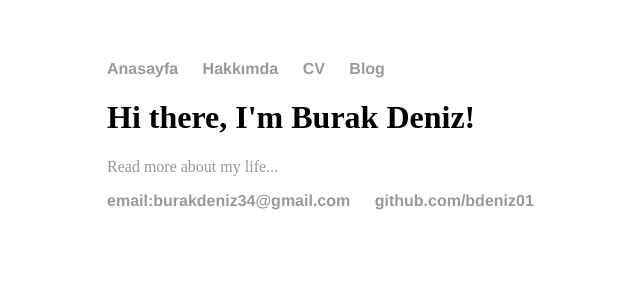
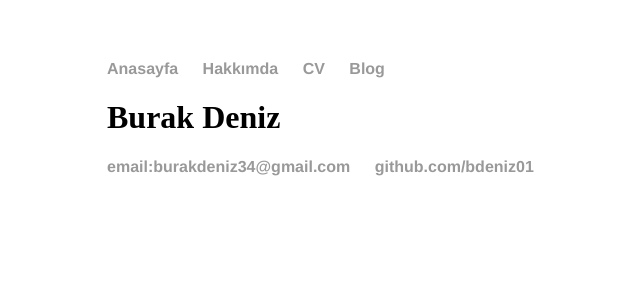
Before and after one commit to bdeniz01/bdeniz01.github.io, a Jekyll site: the page built from index.html, in a window 1280 px wide. Shown: the top 300 px of the page, without its empty margins (85-725 px from the left). Built offline with Jekyll 4.4.1, drawn with Linux system fonts in a browser that asks for light colours.

Commit message:
Update index.html

```diff
--- a/index.html
+++ b/index.html
@@ -3,6 +3,6 @@ layout: default
 title: Burak Deniz
 ---
 <div class="blurb">
-	<h1>Hi there, I'm Burak Deniz!</h1>
-	<p><a href="/about">Read more about my life...</a></p>
+	<h1>Burak Deniz</h1>
+
 </div><!-- /.blurb -->
```
